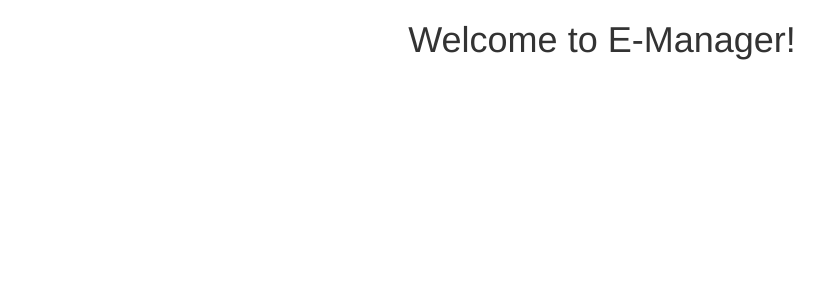
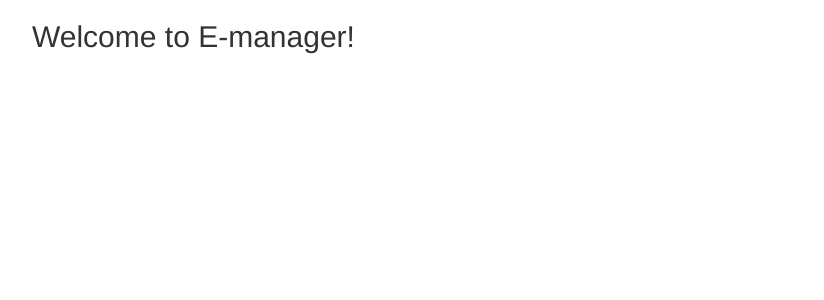
Before and after one commit to dulleo/manager-ui, an Angular app: page / in a window 1280 px wide. Shown: the top 300 px of the page, without its empty margins (38-862 px from the left). Built offline with nearby package versions, Linux system fonts and the light colour scheme.

Commit message:
Bootstrap test

```diff
--- a/src/app/app.component.html
+++ b/src/app/app.component.html
@@ -1,6 +1,7 @@
-<!--The content below is only a placeholder and can be replaced.-->
-<div style="text-align:center">
-  <h1>
-    Welcome to E-Manager!
-  </h1>
+<div class="container">
+  <div class="row">
+    <div class="col-md-12">
+      <h2>Welcome to E-manager!</h2>
+    </div>
+  </div>
 </div>
```
